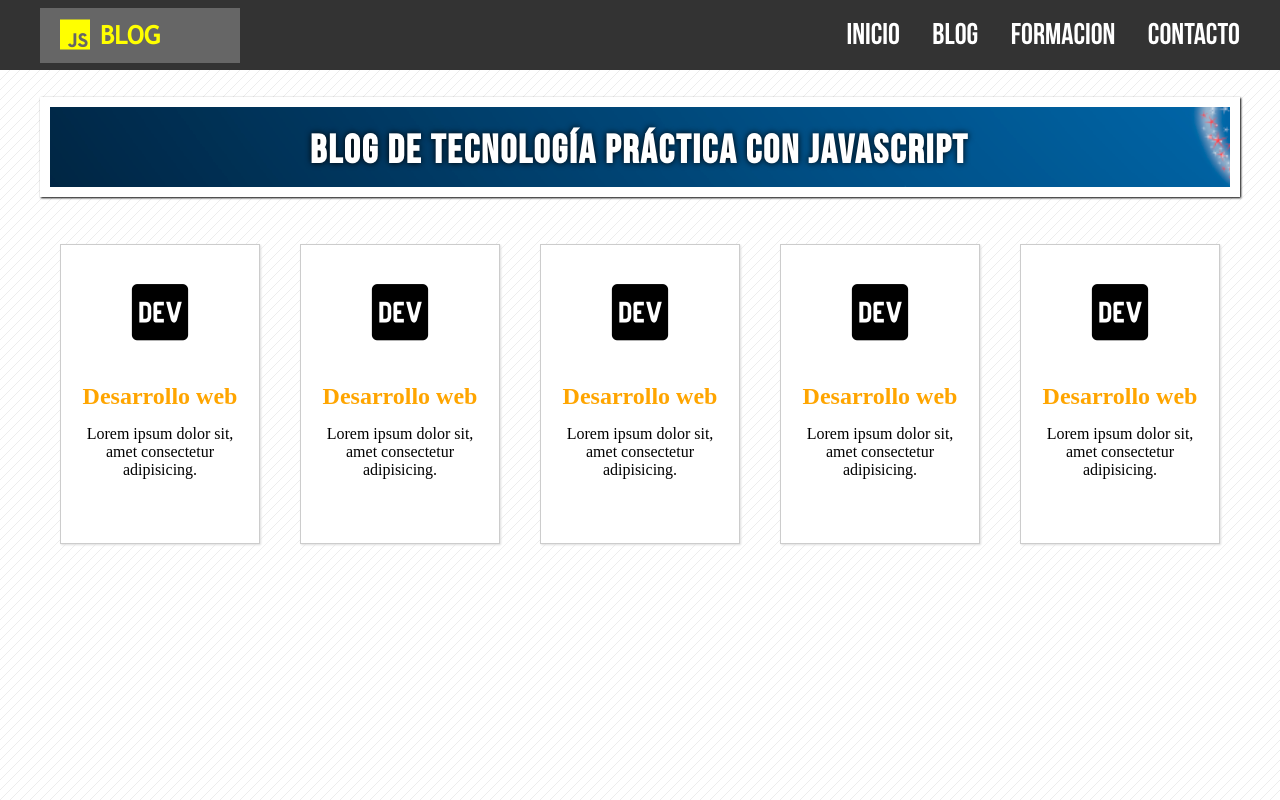
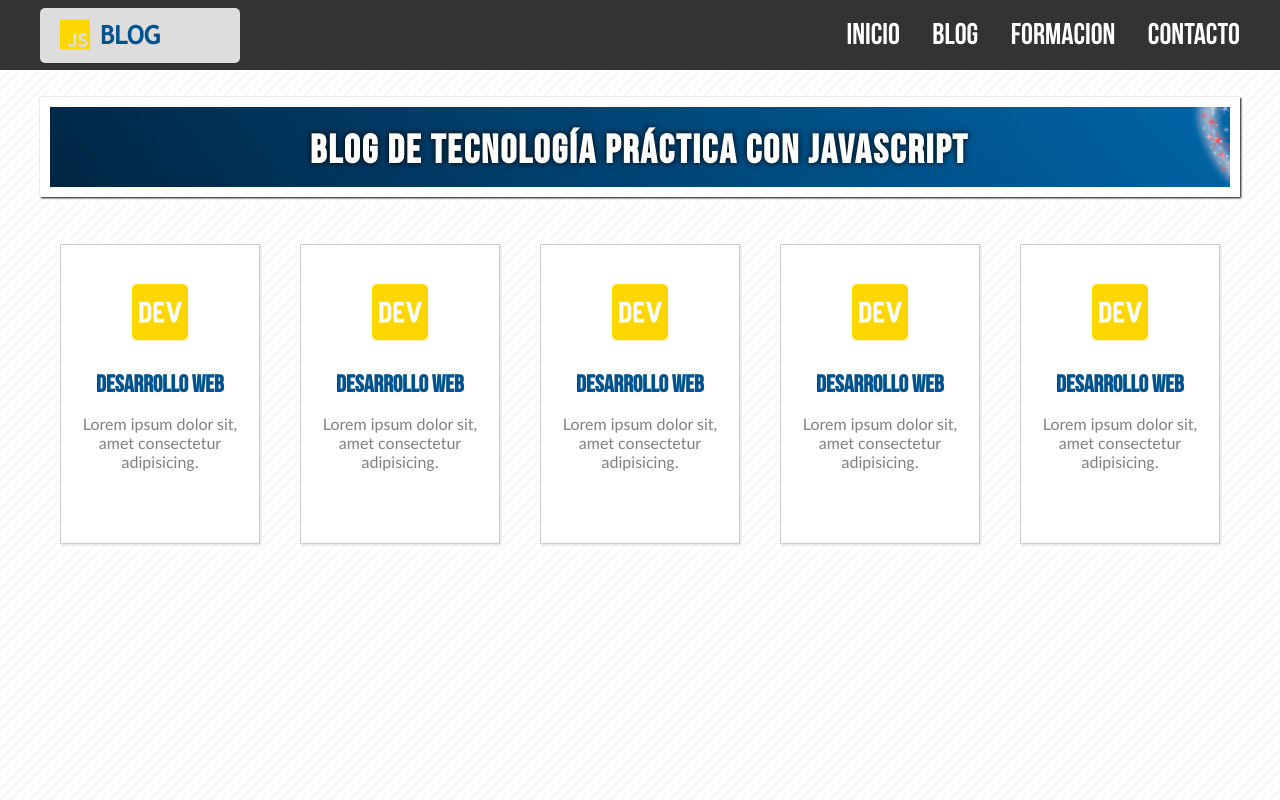
Before and after one commit to GeaSmart/PracticalRWD, a plain HTML site: page index.html in a window 1280 px wide. Drawn offline with nearby package versions, Linux system fonts and the light colour scheme.

Commit message:
Tarjetas añadidas

```diff
--- a/css/styles.css
+++ b/css/styles.css
@@ -36,21 +36,22 @@ body{
 #logo{
     width: 200px;
     height: 55px;
-    background-color: #666666;
+    background-color: #ddd;
     float: left;
     margin-top: 8px;
     cursor: pointer;
+    border-radius: 5px;
 }
 .logotipo{
     float:left;
-    color:yellow;
+    color:gold;
     font-size: 40px;
     margin-top: 7px;
     margin-left: 15px;
 }
 #logo h3{
     font-family: TrebuchetMS;
-    color: yellow;
+    color: #00538c;
     float: left;
     /* border: 1px solid white; */
     line-height: 55px;
@@ -75,7 +76,7 @@ body{
     transform: scale(1.2, 1.2);
 }
 #menu ul li:hover a{
-    color:yellow;
+    color:#00538c;
 }
 /* BANNER */
 #banner{
@@ -110,16 +111,20 @@ body{
     background-color: #fff;
     padding: 10px;
 }
-.icon{
+.icon i{
     font-size: 75px;
     text-align: center;
     margin: 20px 0;
+    color: gold;
 }
 .category{
-    color: orange;
+    color: #00538c;
     text-align: center;
     margin-bottom: 15px;
+    font-family: 'BebasNeue';
 }
 .card p{
     text-align: center;
+    font-family: 'Trebuchet MS';
+    color: gray;
 }
```
Also changed, not shown: index.html (+6 -2 lines).
